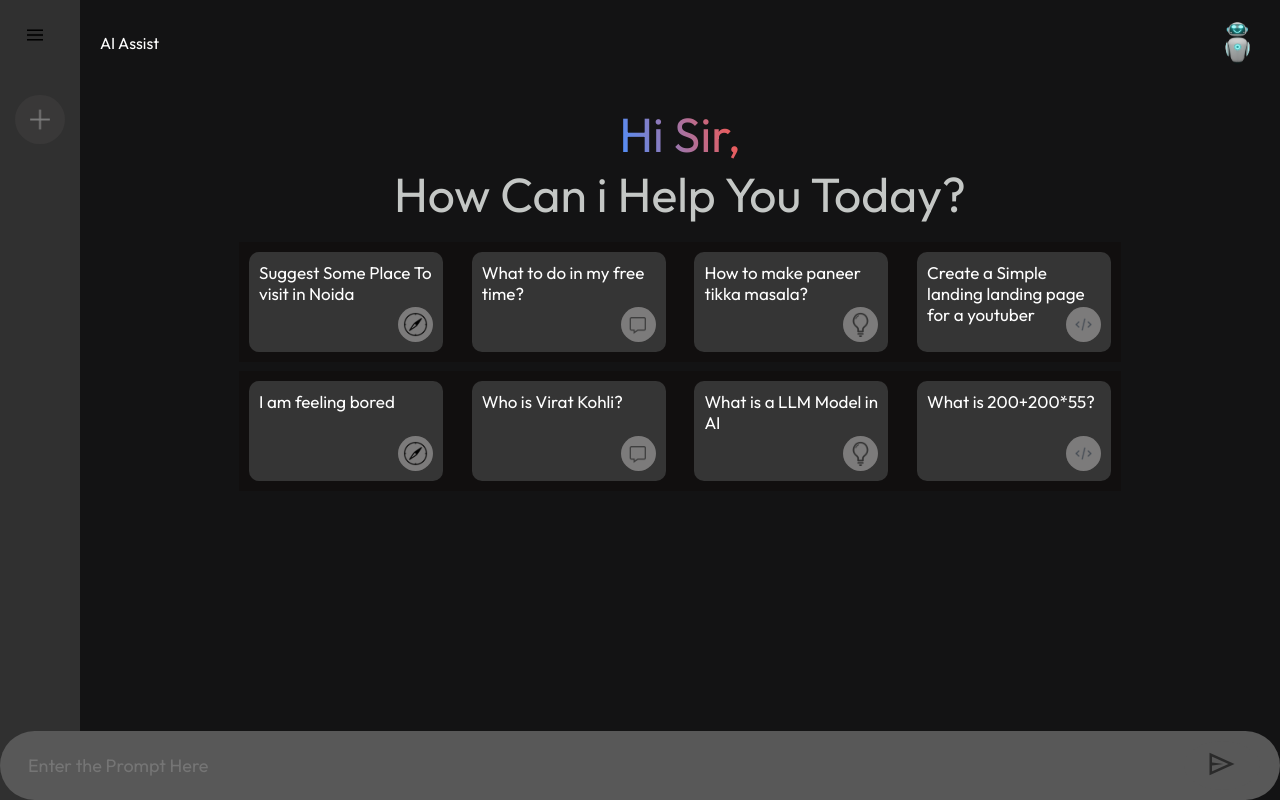
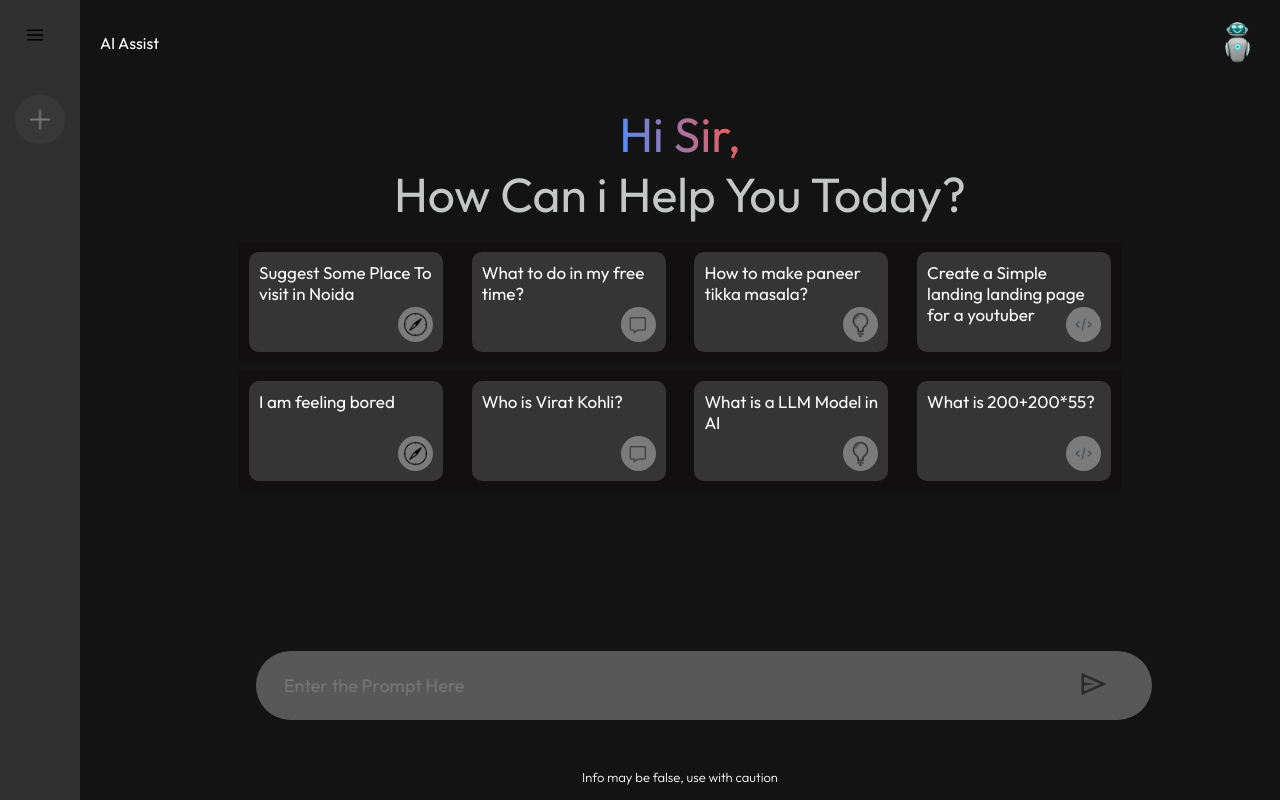
Before and after one commit to player29879/AI-Assist, a React (Vite) app: page / in a window 1280 px wide. Built offline with nearby package versions, Linux system fonts and the light colour scheme.

Commit message:
Search Box Adjustment

```diff
--- a/src/components/main/main.css
+++ b/src/components/main/main.css
@@ -213,13 +213,15 @@ animation: loader 4s infinite linear;
 
 .search-box {
     position: fixed;
-    bottom: 0;
-    left: 0;
-    width: 100%;
+    bottom: 10%;
+    left: 20%;
+    width: calc(70%);
+    right: 20%;
     background-color: #585858;
-    padding: 10px 20px;
+    /* padding: % 2%; */
     border-radius: 50px;
 }
+
 
 .search-box input {
     flex: 1;
@@ -241,6 +243,6 @@ animation: loader 4s infinite linear;
 
 @media screen and (max-width: 600px) {
     .search-box {
-        padding: 5px 10px; /* Adjust padding for smaller screens */
+        padding: 1% 2%;
     }
 }
```
